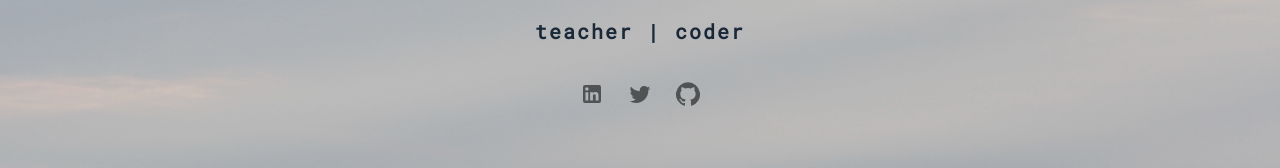
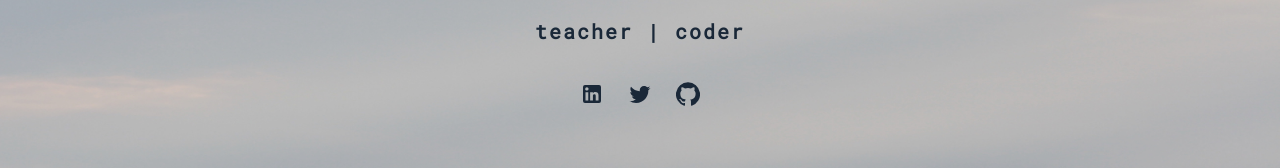
Before and after one commit to bonnie/bonniedotdev, a React (Create React App) app in the folder client/: page / in a window 1280 px wide. Shown: the part 212-380 px from the top of the page. Built offline with nearby package versions, Linux system fonts and the light colour scheme.

Commit message:
css tweaks for social link buttons

```diff
--- a/client/src/components/home/SocialLink.tsx
+++ b/client/src/components/home/SocialLink.tsx
@@ -12,6 +12,7 @@ export default function SocialLink({ icon, target, label }: SocialLinkProps): Re
     <IconButton
       key={label}
       aria-label={label}
+      color="primary"
       href={target}
       target="_blank"
       rel="noreferrer"
--- a/client/src/components/home/SocialLinks.tsx
+++ b/client/src/components/home/SocialLinks.tsx
@@ -1,10 +1,10 @@
 import { ButtonGroup } from '@material-ui/core';
 import { GitHub, LinkedIn, Twitter } from '@material-ui/icons';
-import React from 'react';
+import React, { ReactElement } from 'react';
 
 import SocialLink from './SocialLink';
 
-export default function SocialLinks() {
+export default function SocialLinks(): ReactElement {
   const linkedInTarget = 'https://www.linkedin.com/in/bonnie-schulkin/';
   const twitterTarget = 'https://twitter.com/bonniedotdev/';
   const githubTarget = 'http://github.com/bonnie';
```
